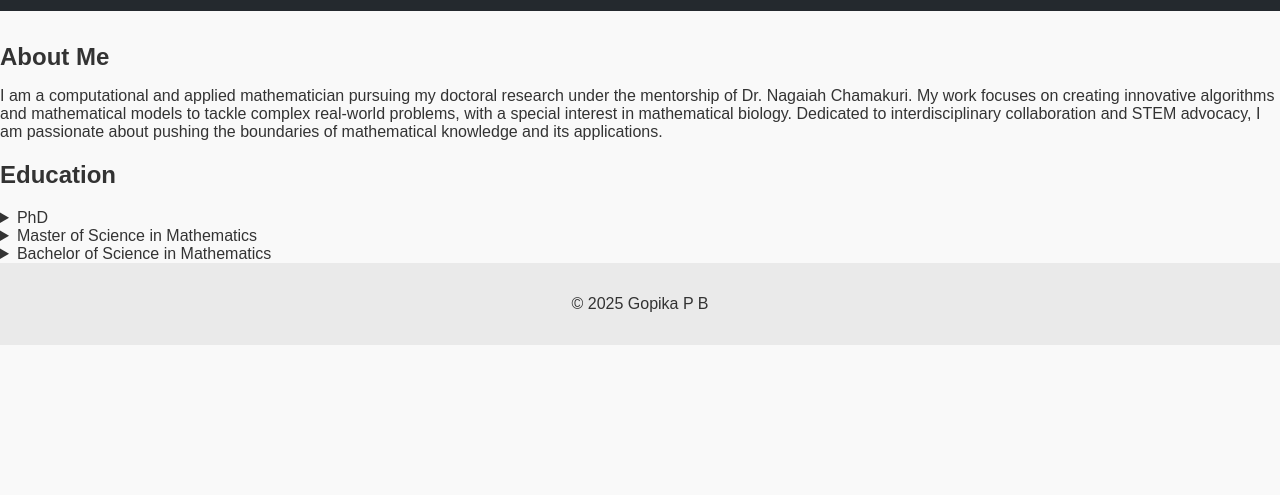
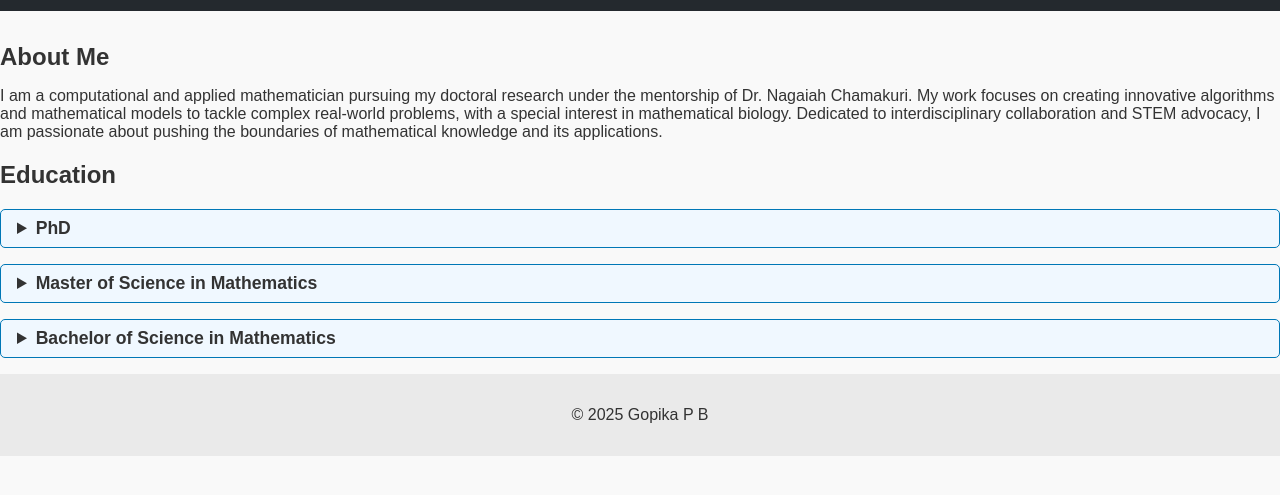
Before and after one commit to gopikapb98/gopikapb98.github.io, a plain HTML site: page index.html in a window 1280 px wide. Shown: the part 179-674 px from the top of the page. Drawn offline with Linux system fonts and the light colour scheme.

Commit message:
Update style.css

```diff
--- a/style.css
+++ b/style.css
@@ -56,6 +56,27 @@ nav a i {
   margin-top: 0;
 }
 
+.education details {
+  margin-bottom: 1rem;
+  cursor: pointer;
+  border: 1px solid #0077b6;
+  border-radius: 5px;
+  padding: 0.5rem 1rem;
+  background-color: #f0f8ff;
+}
+
+.education summary {
+  font-weight: bold;
+  font-size: 1.1rem;
+  outline: none; /* removes default focus outline */
+}
+
+.education p {
+  margin: 0.5rem 0 0 1rem;
+  font-size: 0.95rem;
+  color: #333;
+}
+
 footer {
   text-align: center;
   padding: 1rem;
```
